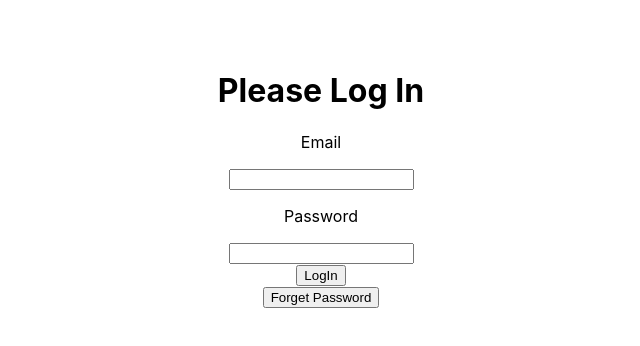
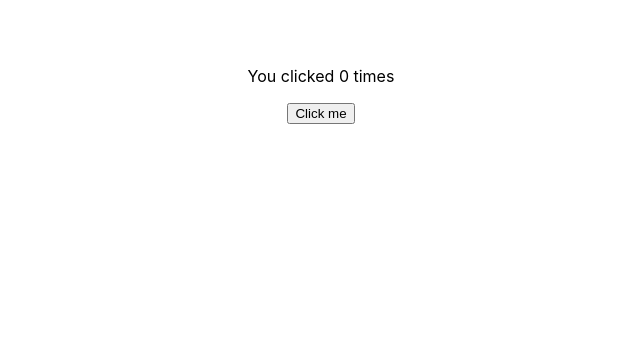
Before and after one commit to 1711shashank/LoginFrontend, a React (Create React App) app: page /login in a window 1280 px wide. Shown: the top 346 px of the page, without its empty margins (319-959 px from the left). Built offline with nearby package versions, Linux system fonts and the light colour scheme.

Commit message:
localStorage get Token

```diff
--- a/src/App.js
+++ b/src/App.js
@@ -1,32 +1,39 @@
-import React, { useEffect,useState} from "react";
+import React, { useEffect, useState } from "react";
 import "./App.css";
 import { BrowserRouter as Router, Switch, Route } from "react-router-dom";
 
 import Signup from "./Signup";
 import Login from "./Login";
+import Example from "./test";
 import Dashboard from "./Dashboard";
 import ForgetPassword from "./ForgetPassword";
 import ResetPassword from "./ResetPassword";
+import NoPageFound from "./NoPageFound";
 import Header from "./Header";
+
+
 
 function App() {
 
-  const [hashToken, setHashToken] = useState("");
-
-  let handleCallback = (token) =>{
-    setHashToken(token);
+  let handleCallback = (token) => {
+    localStorage.setItem('tokenKey', token);
   }
 
   return (
     <Router>
       <div className="App">
         <Switch>
-          <Route path="/signup">                        <Signup />                          </Route>
-          <Route path="/login">                         <Login />                           </Route>
-          <Route path="/dashboard">                     <Dashboard />                       </Route>
-          <Route path="/forgetPassword">                <ForgetPassword parentCallback = {handleCallback}/>                       </Route>
-          <Route path="/resetPassword">                 <ResetPassword />                  </Route>
-          <Route path="/">                              <Header />                          </Route>
+          <Route exact path="/signup" component={Signup} />
+          <Route exact path="/login" component={Example} />
+          <Route exact path="/dashboard" component={Dashboard} />
+
+          <Route exact path="/forgetPassword" > <ForgetPassword parentCallback={handleCallback} />  </Route>
+
+          <Route exact path={`/resetPassword/${localStorage.getItem('tokenKey')}`} component={ResetPassword } />
+
+          <Route exact path="/" component={Header} />
+          <Route path="/" component={NoPageFound} />
+
         </Switch>
       </div>
     </Router>
--- a/src/ForgetPassword.js
+++ b/src/ForgetPassword.js
@@ -1,7 +1,5 @@
 import React, { useState } from "react";
 import { Link, useHistory } from "react-router-dom";
-import ResetPassword from "./ResetPassword";
-import { BrowserRouter as Router, Switch, Route } from "react-router-dom";
 
 async function generateResetPasswordLink(credentials) {
   try {
@@ -34,9 +32,9 @@ export default function ForgetPassword(props) {
       history.push("/signup");
     }
     else if(response.statusCode == 200){
-      // let token = '123';
-      console.log("clickeddddd");
-      props.parentCallback("123");
+      let resetPasswordToken = response.data.resetToken;
+      console.log("clickeddddd",resetPasswordToken);
+      props.parentCallback(resetPasswordToken);
 
     }
   };
--- /dev/null
+++ b/src/NoPageFound.js
@@ -0,0 +1,12 @@
+import React from 'react'
+
+function NoPageFound() {
+  return (
+    <div>
+        <h1>404</h1>
+        <p>Error Occured! Page could not be found</p>
+    </div>
+  )
+}
+
+export default NoPageFound
--- a/src/ResetPassword.js
+++ b/src/ResetPassword.js
@@ -27,7 +27,7 @@ export default function ResetPassword() {
 
   const handleSubmit = async (e) => {
     e.preventDefault();
-    let response = await changePassword({ password });
+    let response = await changePassword({ password});
     if (response.statusCode == 200) {
       history.push("/login");
     }
--- /dev/null
+++ b/src/test.js
@@ -0,0 +1,22 @@
+import React, { useState, useEffect } from 'react';
+
+export default function Example() {
+  const [count, setCount] = useState(0);
+
+  useEffect(() => {
+    document.title = `You clicked ${count} times`;
+  });
+
+  console.log(count);
+
+  return (
+    <div>
+      <p>You clicked {count} times</p>
+
+      <button onClick={() => setCount(count + 1)}>
+        Click me
+
+      </button>
+    </div>
+  );
+}
```
